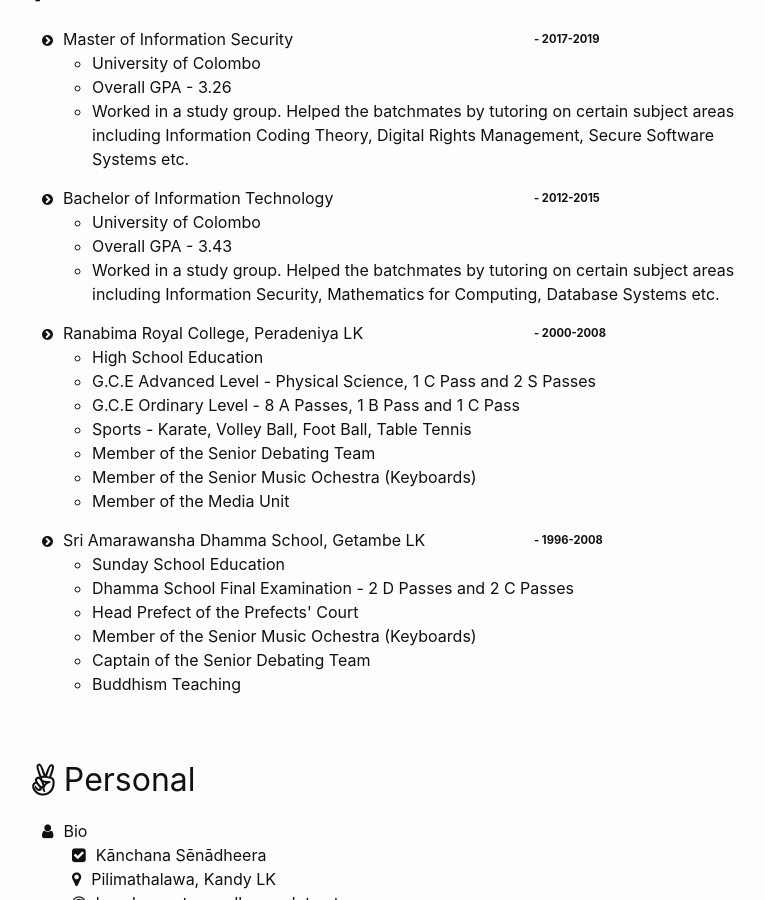
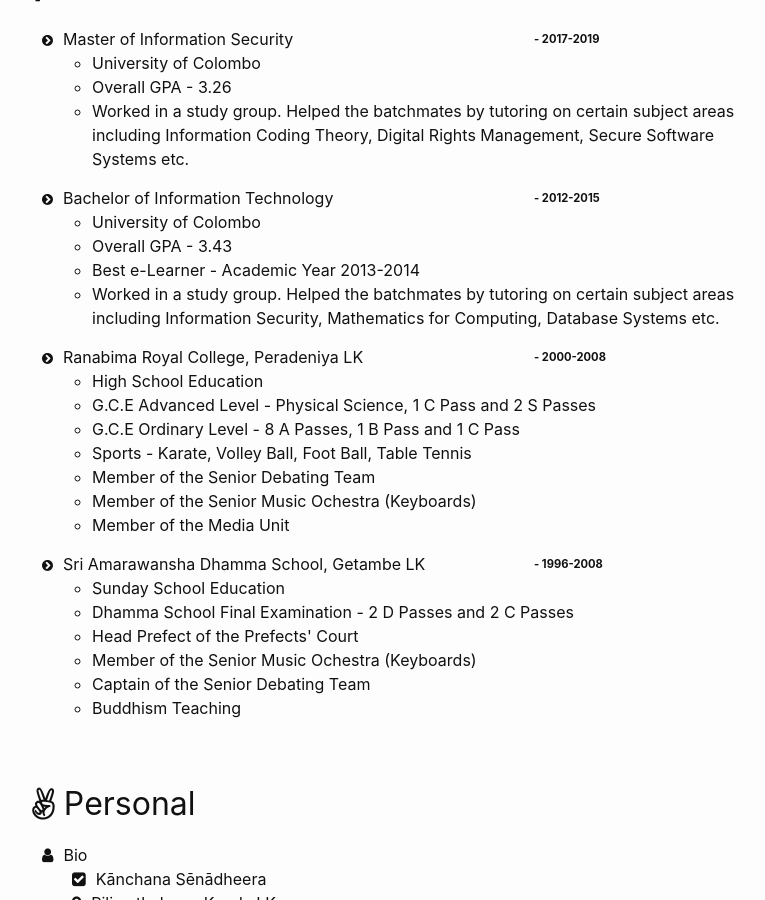
Before and after one commit to 000407/000407.github.io, a Jekyll site: the page built from resume.md, in a window 1280 px wide and 900 px high, scrolled down 3331 px. Shown: the whole window, without its empty margins (238-1003 px from the left). Built offline with Jekyll 4.4.1, drawn with Linux system fonts in a browser that asks for light colours.

Commit message:
Updates to the resume

```diff
--- a/resume.md
+++ b/resume.md
@@ -128,6 +128,7 @@
     <ul>
       <li>University of Colombo</li>
       <li>Overall GPA - 3.43</li>
+      <li>Best e-Learner - Academic Year 2013-2014</li>
       <li>Worked in a study group. Helped the batchmates by tutoring on certain subject areas including Information Security, Mathematics for Computing, Database Systems etc.</li>
     </ul>
     <li><span class="education-record"><span class="education-title">Ranabima Royal College, Peradeniya LK</span><b class="education-duration"> - 2000-2008</b></span></li>
```
